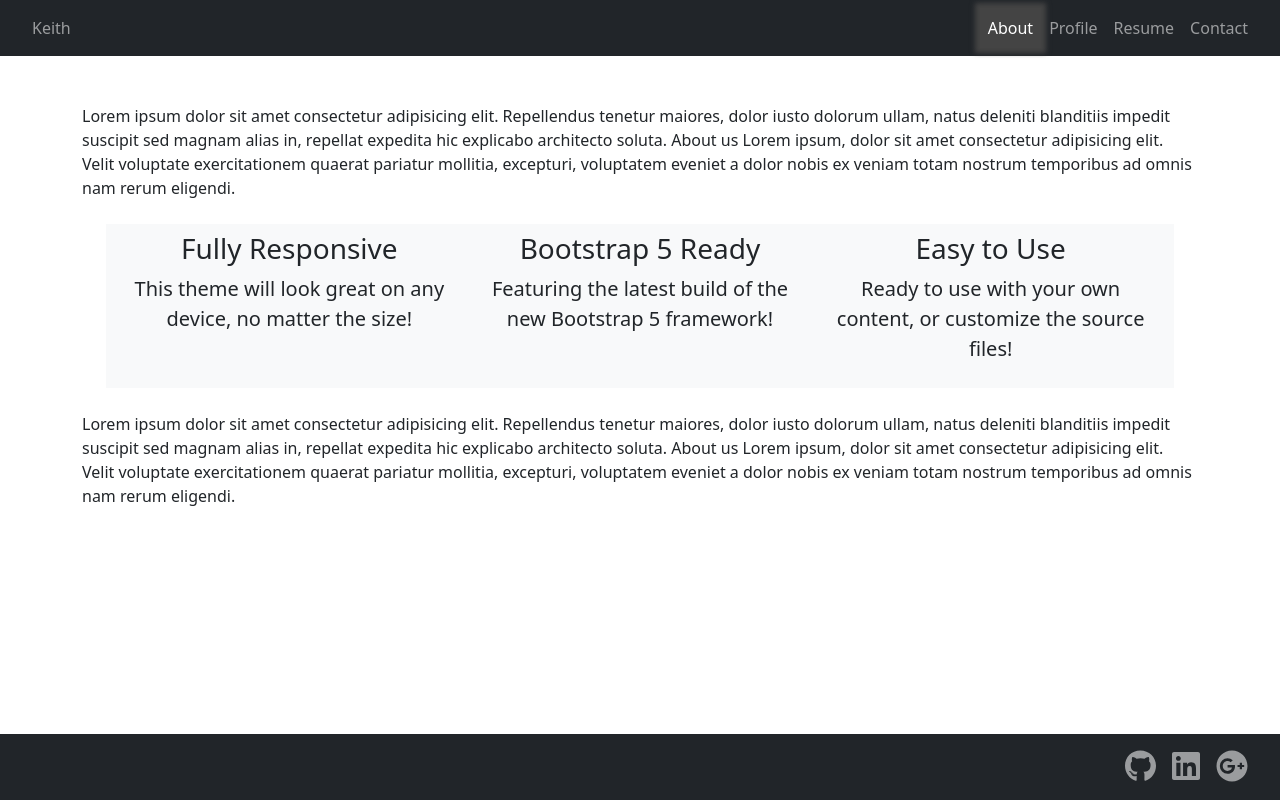
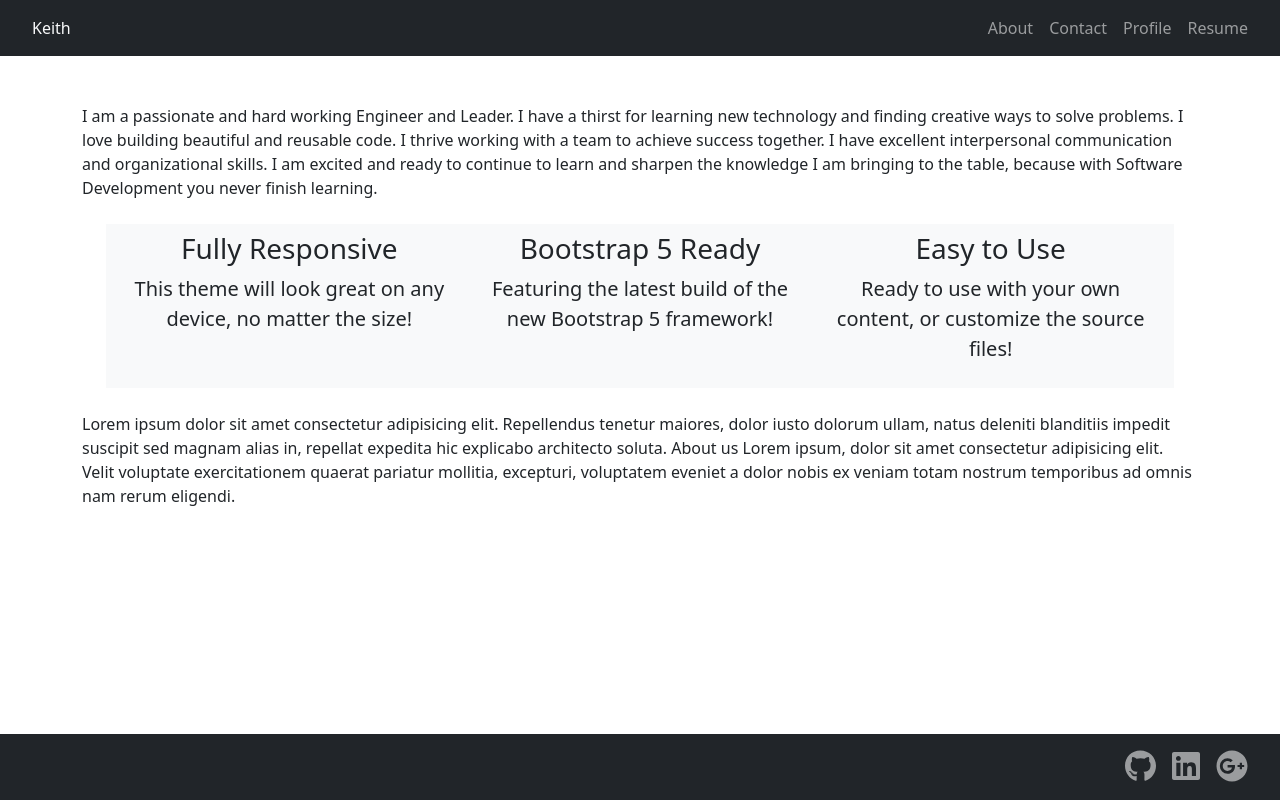
Before and after one commit to keithamadeus/Keiths-React-Symphony, a React (Vite) app: page / in a window 1280 px wide. Built offline with nearby package versions, Linux system fonts and the light colour scheme.

Commit message:
merge confilcts resolved

```diff
--- a/src/App.css
+++ b/src/App.css
@@ -53,3 +53,6 @@ ul.navbar-nav > a.nav-link.active {
 .read-the-docs {
   color: #888;
 }
+.hero-banner {
+background-image: url("../images/02-hero-bg.jpg"), linear-gradient(180deg, var(--secondary) 0%, var(--primary) 100%);
+}
--- a/src/components/Header.jsx
+++ b/src/components/Header.jsx
@@ -1,21 +1,11 @@
-import { NavLink } from 'react-router-dom';
+// Bringing in the required component from 'react-router-dom' for linking between pages
+// import { Link } from 'react-router-dom';
+import Navigation from './Navigation';
 
-export default function Header(props) {
+export default function Header() {
   return (
     <header>
-      <nav className="navbar navbar-expand-md navbar-dark bg-dark fixed-top">
-        <div className="collapse navbar-collapse justify-content-between px-4">
-          <ul className="navbar-nav">
-            <NavLink className="nav-link" to={`/home`}>Keith</NavLink>
-          </ul>
-          <ul className="navbar-nav">
-            <NavLink className="nav-link" to={`/`}>About</NavLink>
-            <NavLink className="nav-link" to={`/profile`}>Profile</NavLink>
-            <NavLink className="nav-link" to={`/resume`}>Resume</NavLink>
-            <NavLink className="nav-link" to={`/contact`}>Contact</NavLink>
-          </ul>
-        </div>
-      </nav>
+        <Navigation />
     </header>
   );
 }
--- /dev/null
+++ b/src/components/Navigation.jsx
@@ -0,0 +1,21 @@
+// Need to add all nav
+import { Link } from 'react-router-dom';
+export default function Navigation() {
+    return (
+        <nav className="navbar navbar-expand-md navbar-dark bg-dark fixed-top">
+            <div className="collapse navbar-collapse justify-content-between px-4">
+                <ul className="navbar-nav">
+                    {/* <li className="nav-item nav-item text-light">Keith</li> */}
+                    <li className="nav-item"><Link className="nav-link text-light" to={`/`}>Keith</Link></li>
+
+                </ul>
+                <ul className="navbar-nav">
+                    <li className="nav-item"><Link className="nav-link" to={`/about`}>About</Link></li>
+                    <li className="nav-item"><Link className="nav-link" to={`/contact`}>Contact</Link></li>
+                    <li className="nav-item"><Link className="nav-link" to={`/profile`}>Profile</Link></li>
+                    <li className="nav-item"><Link className="nav-link" to={`/resume`}>Resume</Link></li>
+                </ul>
+            </div>
+        </nav>
+    );
+}
--- a/src/components/index.jsx
+++ b/src/components/index.jsx
@@ -1,5 +1,6 @@
 import Footer from './Footer'
 import Header from './Header'
 import Welcome from './Welcome'
+import Navigation from './Navigation'
 
-export {Footer, Header, Welcome}
+export {Footer, Header, Welcome, Navigation}
--- a/src/pages/AboutPage.jsx
+++ b/src/pages/AboutPage.jsx
@@ -3,13 +3,7 @@ export default function AboutPage() {
   return (
     <div className="container pt-4">
       <p>
-        Lorem ipsum dolor sit amet consectetur adipisicing elit. Repellendus
-        tenetur maiores, dolor iusto dolorum ullam, natus deleniti blanditiis
-        impedit suscipit sed magnam alias in, repellat expedita hic explicabo
-        architecto soluta. About us Lorem ipsum, dolor sit amet consectetur
-        adipisicing elit. Velit voluptate exercitationem quaerat pariatur
-        mollitia, excepturi, voluptatem eveniet a dolor nobis ex veniam totam
-        nostrum temporibus ad omnis nam rerum eligendi.
+      I am a passionate and hard working Engineer and Leader. I have a thirst for learning new technology and finding creative ways to solve problems. I love building beautiful and reusable code. I thrive working with a team to achieve success together. I have excellent interpersonal communication and organizational skills. I am excited and ready to continue to learn and sharpen the knowledge I am bringing to the table, because with Software Development you never finish learning.
       </p>
       <section className="features-icons bg-light text-center m-4">
         <div className="container">
```
Also changed, not shown: src/components/NavBar.jsx (added, +11 -0 lines), src/assets/images/02-hero-bg.jpg (added).
